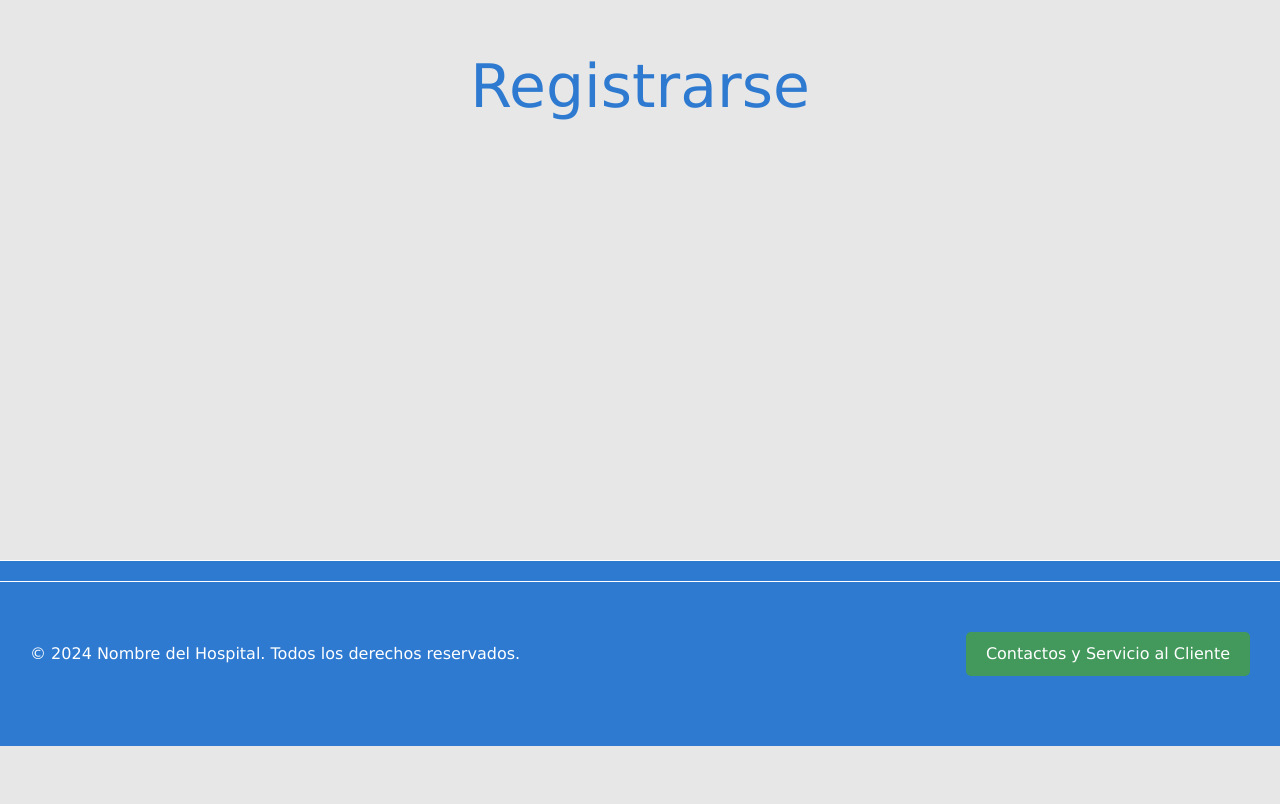
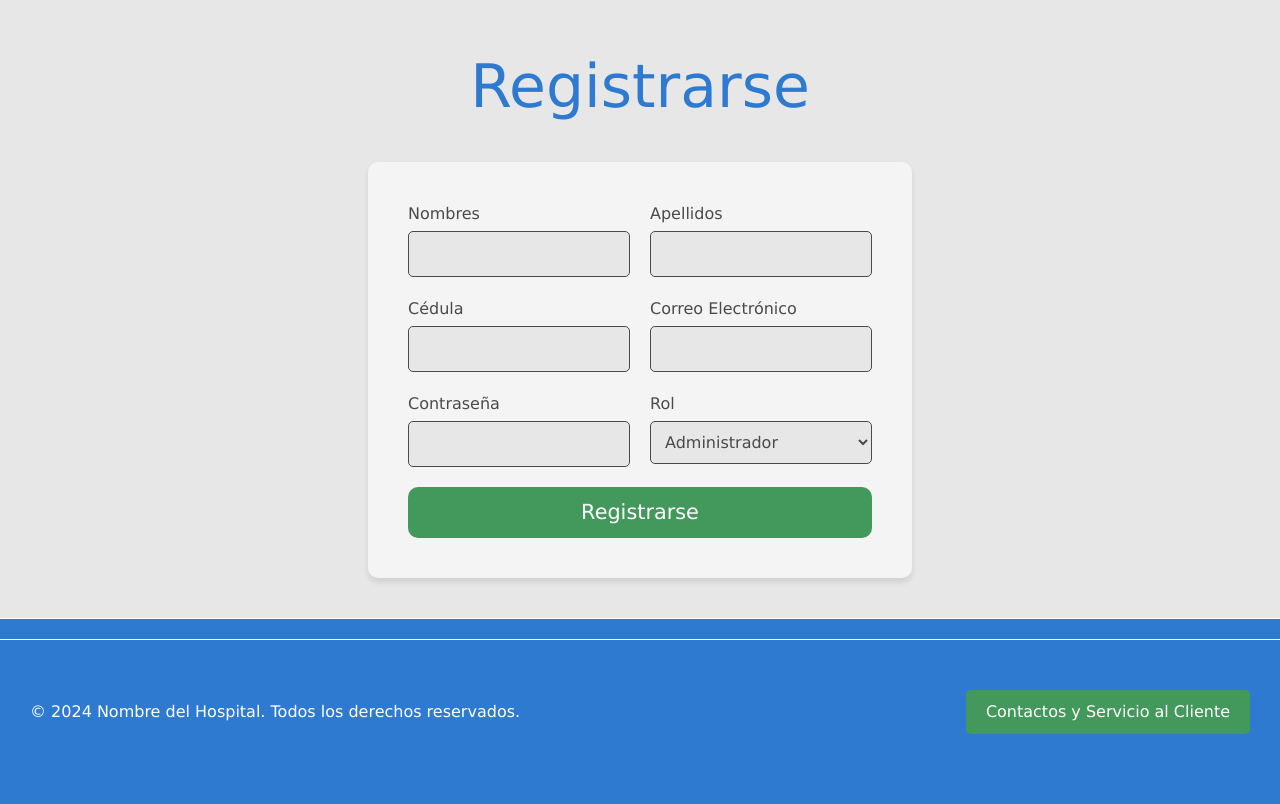
Before and after one commit to Eduardo37830/ingenieriaSoftware1, a Flask app: page /registrarse in a window 1280 px wide. Shown: the part 54-858 px from the top of the page. Before the commit the page ends 800 px from the top, so only its background shows below. Run offline with Flask 3, Linux system fonts and the light colour scheme.

Commit message:
Página registro hecha

```diff
--- a/app/main.py
+++ b/app/main.py
@@ -45,10 +45,23 @@ def procesar_inicio_sesion():
 
     # Retorna un mensaje de éxito o redirige a otra página
     return "Inicio de sesión procesado"
+# ---------------------------------------------------------------------Registrarse
+@app.route('/registrarse', methods=['GET', 'POST'])
+def registrarse():
+    if request.method == 'POST':
+        nombres = request.form.get('nombres')
+        apellidos = request.form.get('apellidos')
+        cedula = request.form.get('cedula')
+        correo = request.form.get('correo')
+        password = request.form.get('password')
+        rol = request.form.get('rol')
 
-# ---------------------------------------------------------------------Registrarse
-@app.route('/registrarse')
-def registrarse():
+        # Aquí puedes agregar la lógica para almacenar los datos en la base de datos
+        print(f"Nombres: {nombres}, Apellidos: {apellidos}, Cédula: {cedula}, Correo: {correo}, Contraseña: {password}, Rol: {rol}")
+
+        # Redirige a una página de éxito o muestra un mensaje
+        return "Registro exitoso"
+
     return render_template('registrarse.html')
 # ---------------------------------------------------------------------AGENDAR CITA
 @app.route('/agendar_cita', methods=["GET", "POST"])
--- a/app/static/styles/registrarse.css
+++ b/app/static/styles/registrarse.css
@@ -0,0 +1,51 @@
+/* Contenedor principal */
+.registro-container {
+	background-color: var(--fondo-secundario);
+	padding: 40px;
+	border-radius: 10px;
+	box-shadow: 0 4px 6px rgba(0, 0, 0, 0.1);
+	max-width: 600px;
+	margin: 0 auto;
+}
+
+/* Estilos generales del formulario */
+.registro-form {
+	display: flex;
+	flex-direction: column;
+	gap: 20px;
+}
+
+/* Filas del formulario */
+.registro-fila {
+	display: flex;
+	gap: 20px;
+}
+
+/* Campos del formulario */
+.registro-campo {
+	flex: 1;
+	display: flex;
+	flex-direction: column;
+}
+
+.registro-label {
+	font-size: 1rem;
+	color: var(--texto);
+	margin-bottom: 5px;
+}
+
+.registro-input,
+.registro-select {
+	padding: 10px;
+	border: 1px solid var(--texto);
+	border-radius: 5px;
+	font-size: 1rem;
+	background-color: var(--fondo-principal);
+	color: var(--texto);
+}
+
+.registro-input:focus,
+.registro-select:focus {
+	outline: none;
+	border-color: var(--encabezado);
+}
--- a/app/templates/registrarse.html
+++ b/app/templates/registrarse.html
@@ -1,6 +1,6 @@
 {% extends "base.html" %}
 
-{% block title %}registrarse{% endblock %}
+{% block title %}Registrarse{% endblock %}
 
 {% block content %}
 <head>
@@ -9,9 +9,54 @@
     <title>Registrarse</title>
     <link rel="stylesheet"
         href="{{ url_for('static', filename='styles/registrarse.css') }}">
-
 </head>
 
 <h1>Registrarse</h1>
+<div class="registro-container">
+    <form action="{{ url_for('registrarse') }}" method="POST"
+        class="registro-form">
+        <div class="registro-fila">
+            <div class="registro-campo">
+                <label for="nombres" class="registro-label">Nombres</label>
+                <input type="text" id="nombres" name="nombres"
+                    class="registro-input" required>
+            </div>
+            <div class="registro-campo">
+                <label for="apellidos" class="registro-label">Apellidos</label>
+                <input type="text" id="apellidos" name="apellidos"
+                    class="registro-input" required>
+            </div>
+        </div>
+        <div class="registro-fila">
+            <div class="registro-campo">
+                <label for="cedula" class="registro-label">Cédula</label>
+                <input type="text" id="cedula" name="cedula"
+                    class="registro-input" required>
+            </div>
+            <div class="registro-campo">
+                <label for="correo" class="registro-label">Correo
+                    Electrónico</label>
+                <input type="email" id="correo" name="correo"
+                    class="registro-input" required>
+            </div>
+        </div>
+        <div class="registro-fila">
+            <div class="registro-campo">
+                <label for="password" class="registro-label">Contraseña</label>
+                <input type="password" id="password" name="password"
+                    class="registro-input" required>
+            </div>
+            <div class="registro-campo">
+                <label for="rol" class="registro-label">Rol</label>
+                <select id="rol" name="rol" class="registro-select" required>
+                    <option value="1">Administrador</option>
+                    <option value="2">Médico</option>
+                    <option value="3">Paciente</option>
+                </select>
+            </div>
+        </div>
+        <button type="submit" class="registro-boton">Registrarse</button>
+    </form>
+</div>
 
 {% endblock %}
```
